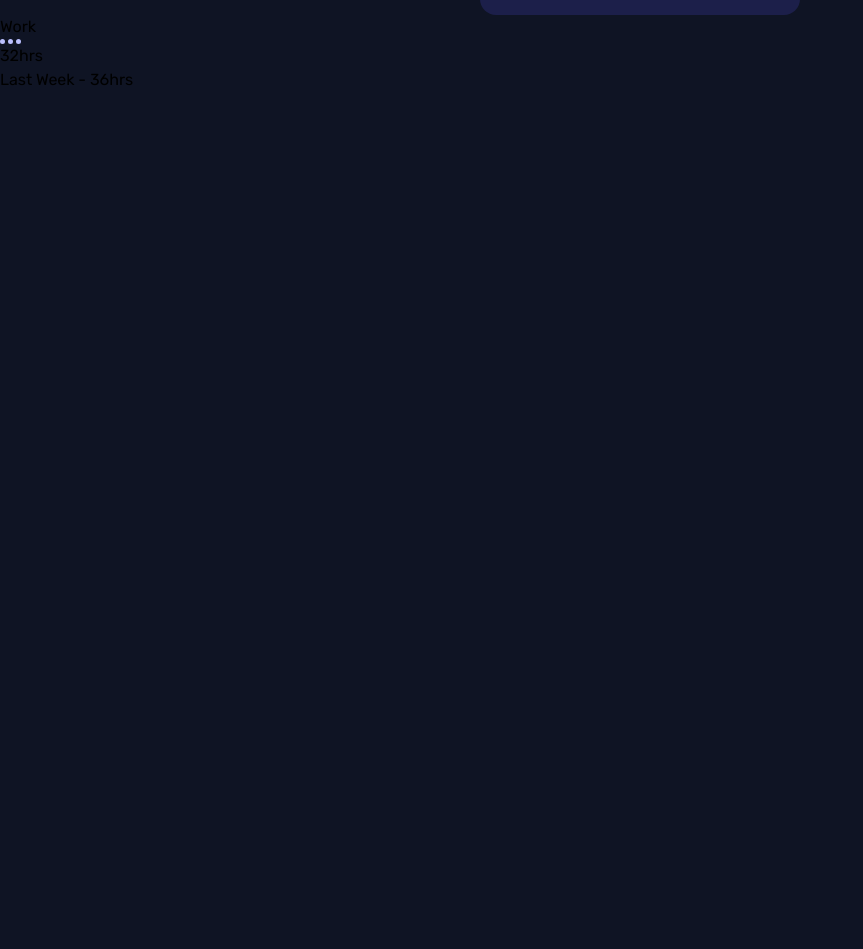
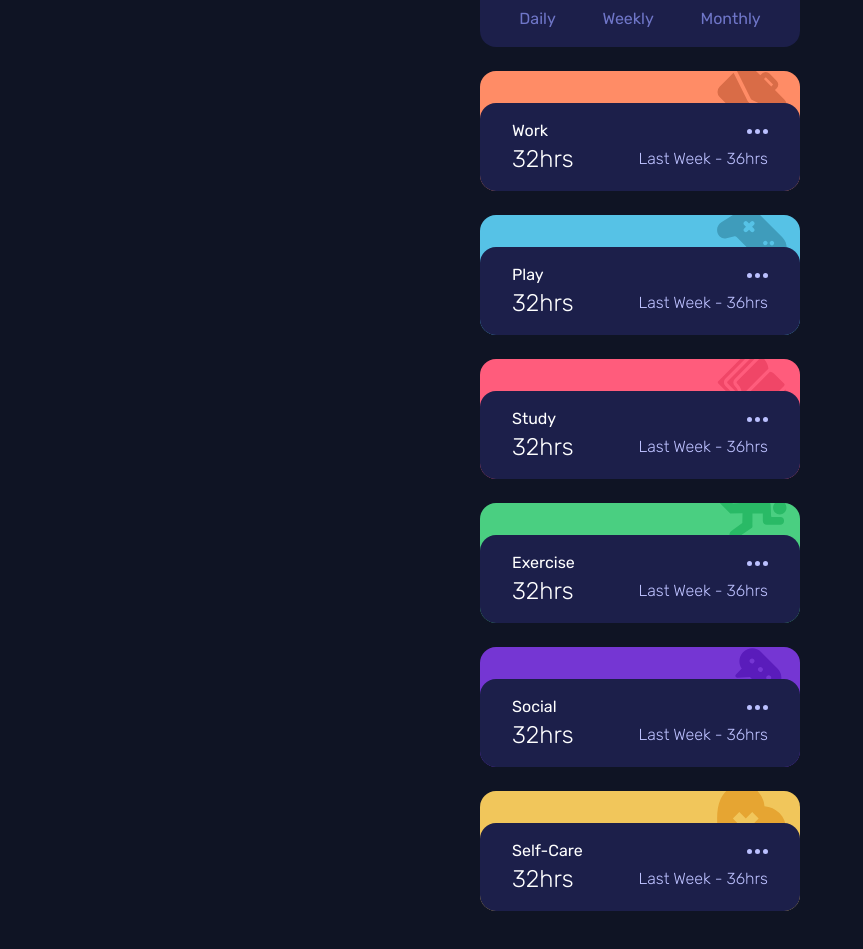
Before and after one commit to Zulfaabam/time-tracking-dashboard, a React (Create React App) app: page / in a window 1280 px wide. Shown: the part 217-1166 px from the top of the page, without its empty margins (0-863 px from the left). Before the commit the page ends 800 px from the top, so only its background shows below. Built offline with nearby package versions, Linux system fonts and the light colour scheme.

Commit message:
added styling

```diff
--- a/src/App.js
+++ b/src/App.js
@@ -1,12 +1,15 @@
 // import './App.css'
+import { data } from './components/Data'
 import HeroCard from './components/HeroCard'
 import TimeCard from './components/TimeCard'
 
 function App() {
   return (
-    <div className="App py-12">
+    <div className="App py-20">
       <HeroCard />
-      <TimeCard />
+      {data.map((data, index) => {
+        return <TimeCard key={index} title={data.title} />
+      })}
     </div>
   )
 }
--- /dev/null
+++ b/src/components/Data.js
@@ -0,0 +1,104 @@
+export const data = [
+  {
+    title: 'Work',
+    timeframes: {
+      daily: {
+        current: 5,
+        previous: 7,
+      },
+      weekly: {
+        current: 32,
+        previous: 36,
+      },
+      monthly: {
+        current: 103,
+        previous: 128,
+      },
+    },
+  },
+  {
+    title: 'Play',
+    timeframes: {
+      daily: {
+        current: 1,
+        previous: 2,
+      },
+      weekly: {
+        current: 10,
+        previous: 8,
+      },
+      monthly: {
+        current: 23,
+        previous: 29,
+      },
+    },
+  },
+  {
+    title: 'Study',
+    timeframes: {
+      daily: {
+        current: 0,
+        previous: 1,
+      },
+      weekly: {
+        current: 4,
+        previous: 7,
+      },
+      monthly: {
+        current: 13,
+        previous: 19,
+      },
+    },
+  },
+  {
+    title: 'Exercise',
+    timeframes: {
+      daily: {
+        current: 1,
+        previous: 1,
+      },
+      weekly: {
+        current: 4,
+        previous: 5,
+      },
+      monthly: {
+        current: 11,
+        previous: 18,
+      },
+    },
+  },
+  {
+    title: 'Social',
+    timeframes: {
+      daily: {
+        current: 1,
+        previous: 3,
+      },
+      weekly: {
+        current: 5,
+        previous: 10,
+      },
+      monthly: {
+        current: 21,
+        previous: 23,
+      },
+    },
+  },
+  {
+    title: 'Self-Care',
+    timeframes: {
+      daily: {
+        current: 0,
+        previous: 1,
+      },
+      weekly: {
+        current: 2,
+        previous: 2,
+      },
+      monthly: {
+        current: 7,
+        previous: 11,
+      },
+    },
+  },
+]
--- a/src/components/TimeCard.js
+++ b/src/components/TimeCard.js
@@ -4,18 +4,19 @@ import icon from '../images/icon-ellipsis.svg'
 export default class TimeCard extends Component {
   render() {
     return (
-      <div className="time-card">
-        <div className="bg-upper"></div>
-        <div className="content">
-          <div className="title">
-            <h2>Work</h2>
-            <i>
-              <img src={icon} alt="" />
-            </i>
-          </div>
-          <div className="times">
-            <h1>32hrs</h1>
-            <p>Last Week - 36hrs</p>
+      <div className="time-card w-10/12 max-w-xs mx-auto mt-6 rounded-2xl">
+        <div className={this.props.title}>
+          <div className="content bg-card-dark px-8 py-4 rounded-2xl">
+            <div className="head flex justify-between items-center">
+              <h2>{this.props.title}</h2>
+              <i>
+                <img src={icon} alt="" />
+              </i>
+            </div>
+            <div className="times flex justify-between items-center">
+              <h1 className="text-2xl font-light">32hrs</h1>
+              <p>Last Week - 36hrs</p>
+            </div>
           </div>
         </div>
       </div>
--- a/src/index.css
+++ b/src/index.css
@@ -31,26 +31,66 @@ body {
   color: white;
 }
 
-.work {
-  background: hsl(15, 100%, 70%);
+.Work {
+  background: url(./images/icon-work.svg), hsl(15, 100%, 70%);
+  background-size: 22%;
+  background-repeat: no-repeat;
+  background-position: 95% -15%;
+  padding-top: 2rem;
+  border-radius: 1rem;
 }
 
-.play {
-  background: hsl(195, 74%, 62%);
+.Play {
+  background: url(./images/icon-play.svg), hsl(195, 74%, 62%);
+  background-size: 22%;
+  background-repeat: no-repeat;
+  background-position: 95% -15%;
+  padding-top: 2rem;
+  border-radius: 1rem;
 }
 
-.study {
-  background: hsl(348, 100%, 68%);
+.Study {
+  background: url(./images/icon-study.svg), hsl(348, 100%, 68%);
+  background-size: 22%;
+  background-repeat: no-repeat;
+  background-position: 95% -15%;
+  padding-top: 2rem;
+  border-radius: 1rem;
 }
 
-.exercise {
-  background: hsl(145, 58%, 55%);
+.Exercise {
+  background: url(./images/icon-exercise.svg), hsl(145, 58%, 55%);
+  background-size: 22%;
+  background-repeat: no-repeat;
+  background-position: 95% -15%;
+  padding-top: 2rem;
+  border-radius: 1rem;
 }
 
-.social {
-  background: hsl(264, 64%, 52%);
+.Social {
+  background: url(./images/icon-social.svg), hsl(264, 64%, 52%);
+  background-size: 22%;
+  background-repeat: no-repeat;
+  background-position: 95% -15%;
+  padding-top: 2rem;
+  border-radius: 1rem;
 }
 
-.self-care {
-  background: hsl(43, 84%, 65%);
+.Self-Care {
+  background: url(./images/icon-self-care.svg), hsl(43, 84%, 65%);
+  background-size: 22%;
+  background-repeat: no-repeat;
+  background-position: 95% -15%;
+  padding-top: 2rem;
+  border-radius: 1rem;
 }
+
+.head h2,
+.times h1 {
+  color: white;
+}
+
+.times p {
+  color: hsl(236, 100%, 87%);
+  font-weight: 300;
+}
```
